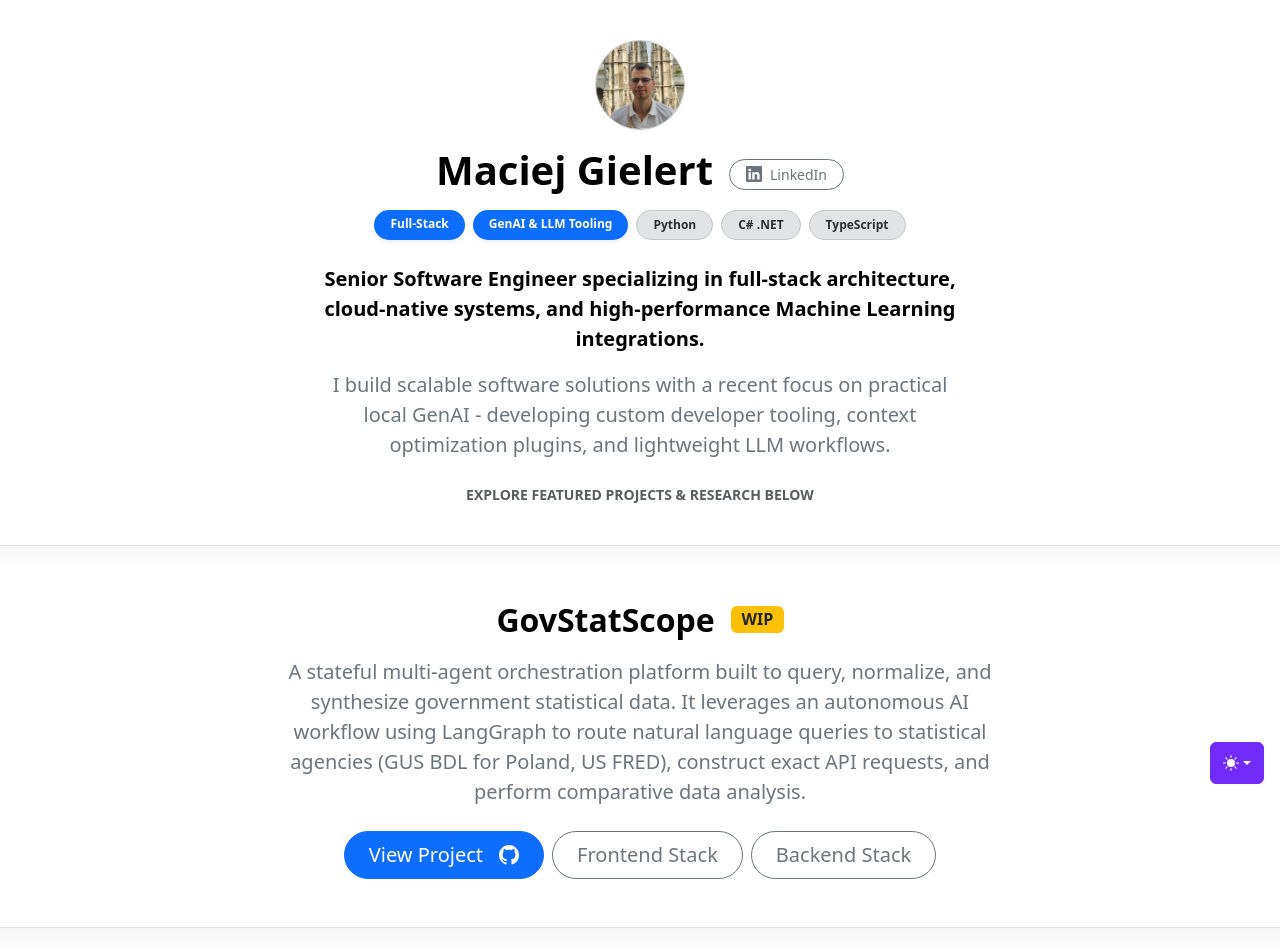
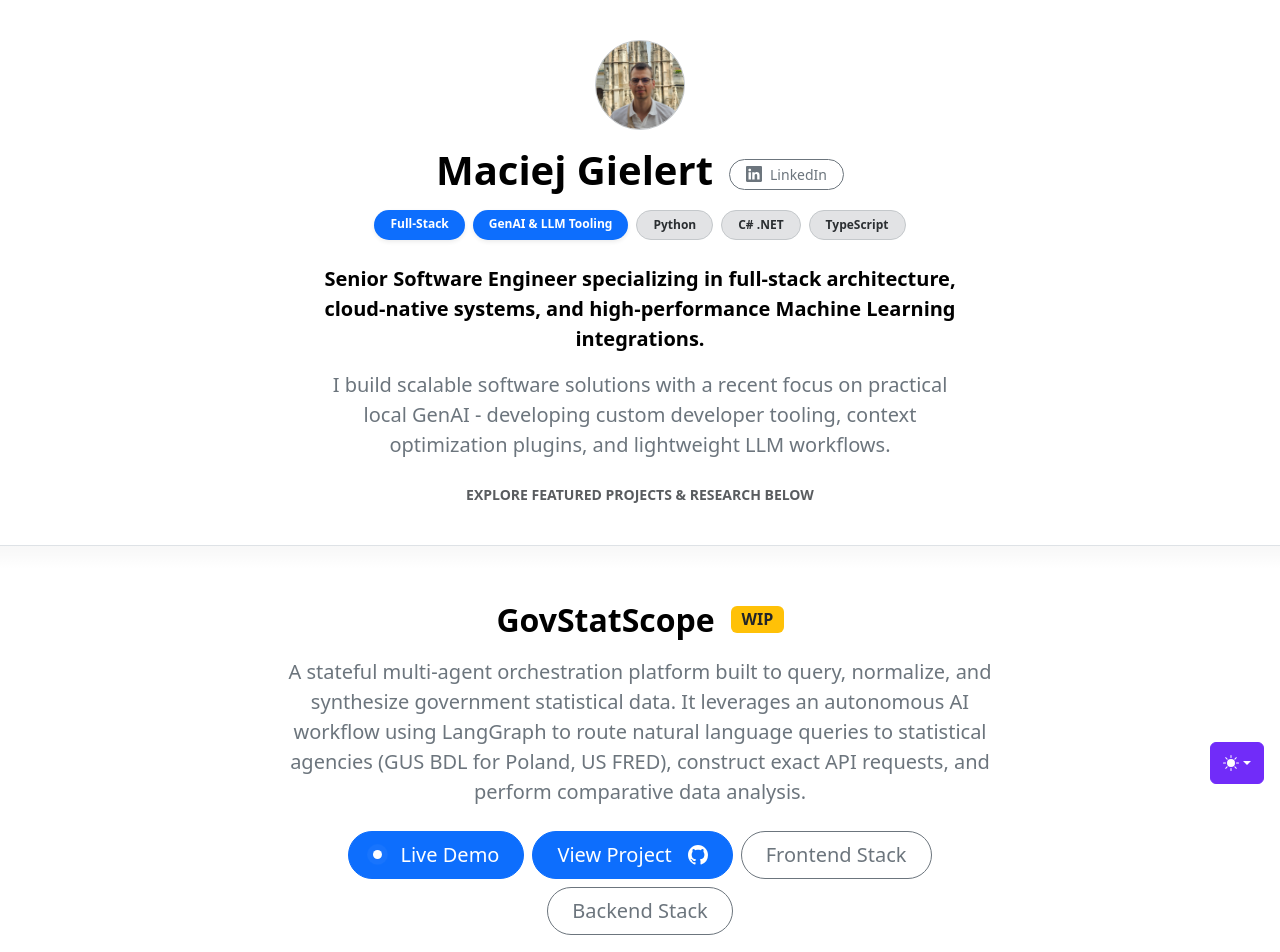
Before and after one commit to GlrtDev/glrtdev.github.io, a React (Vite) app in the folder portfolio/: page / in a window 1280 px wide. Shown: the top 952 px of the page. Built offline with nearby package versions, Linux system fonts and the light colour scheme.

Commit message:
Add live link for govStatScope

```diff
--- a/portfolio/src/App.tsx
+++ b/portfolio/src/App.tsx
@@ -28,6 +28,7 @@ const projects = [
         'AWS ECS Fargate',
         'DynamoDB',
       ],
+      liveLink: 'https://d1g1h19kh4uixv.cloudfront.net/', // ← replace with your real URL
       mainLink: 'https://github.com/GlrtDev/gov-stat-scope',
     },
   {
@@ -172,6 +173,8 @@ function App() {
               techStack={project.techStack}
               graphicalAbstract={project.graphicalAbstract}
               youtubeLink={project.youtubeLink}
+              liveLink={project.liveLink}
+              liveLinkLabel={project.liveLinkLabel}
             />
 
           </React.Fragment>
--- a/portfolio/src/components/ProjectCard.tsx
+++ b/portfolio/src/components/ProjectCard.tsx
@@ -31,6 +31,8 @@ type ProjectCardProps = {
   mainLink?: string;
   mainLinkLabel?: React.ReactNode; // Custom text for primary link button
   mainLinkIcon?: React.ReactNode;  // Custom icon or false to hide icon
+  liveLink?: string;               // Live deployment URL
+  liveLinkLabel?: React.ReactNode; // Custom label, defaults to 'Live Demo'
 };
 
 type ActiveSection = 'gfx' | 'main' | 'frontend' | 'backend' | 'youtube' | null;
@@ -81,6 +83,8 @@ const ProjectCard: React.FC<ProjectCardProps> = ({
   mainLink,
   mainLinkLabel = 'View Project',
   mainLinkIcon,
+  liveLink,
+  liveLinkLabel = 'Live Demo',
 }) => {
   const [activeSection, setActiveSection] = useState<ActiveSection>(null);
 
@@ -124,6 +128,18 @@ const ProjectCard: React.FC<ProjectCardProps> = ({
       <div className="col-lg-7 mx-auto">
         {/* Action Buttons Group */}
         <div className="d-flex flex-wrap justify-content-center gap-2 mb-4">
+          {liveLink && (
+            <Button
+              variant="primary"
+              size="lg"
+              href={liveLink}
+              target="_blank"
+            >
+              <span className="live-dot" aria-hidden="true"></span>
+              {liveLinkLabel}
+            </Button>
+          )}
+
           {mainLink && (
             <Button
               variant="primary"
--- a/portfolio/src/index.css
+++ b/portfolio/src/index.css
@@ -153,3 +153,31 @@ button:focus-visible {
 .bd-mode-toggle .dropdown-menu .active .bi {
   display: block !important;
 }
+
+/* Pulsing dot */
+.live-dot {
+  position: relative;
+  display: inline-block;
+  width: 9px;
+  height: 9px;
+  margin-right: 10px;
+  border-radius: 50%;
+  background: currentColor;
+}
+
+.live-dot::before {
+  content: '';
+  position: absolute;
+  top: 0;
+  left: 0;
+  width: 100%;
+  height: 100%;
+  border-radius: 50%;
+  background: currentColor;
+  animation: live-ping 1.8s cubic-bezier(0, 0, 0.2, 1) infinite;
+}
+
+@keyframes live-ping {
+  0% { transform: scale(1); opacity: 0.6; }
+  70%, 100% { transform: scale(2.4); opacity: 0; }
+}
```
